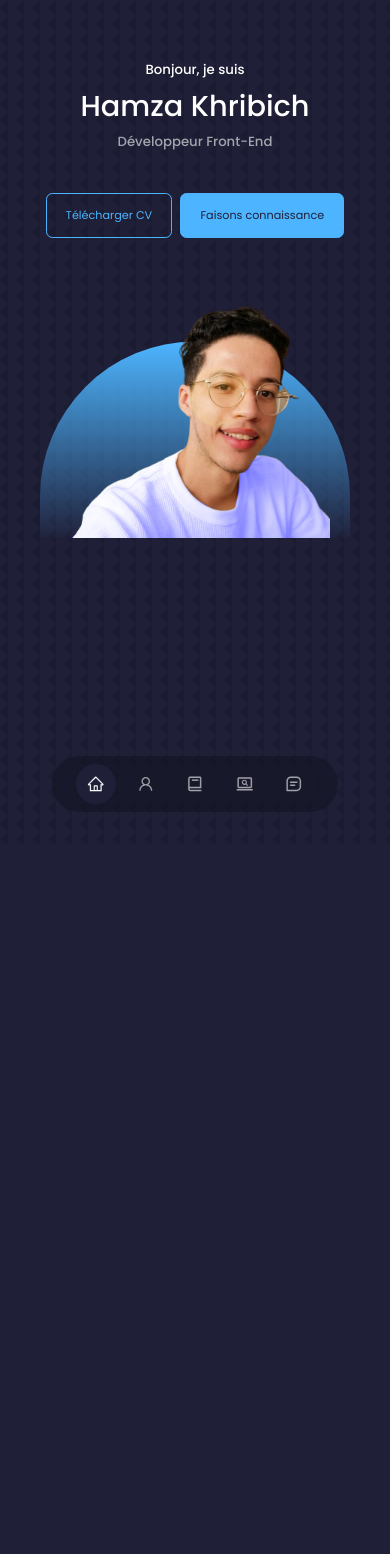
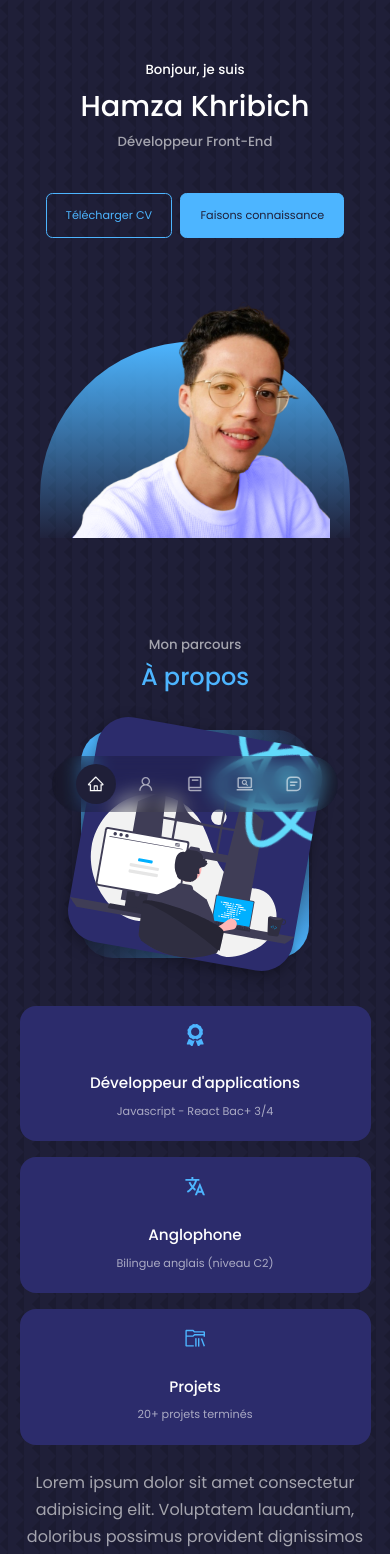
Before and after one commit to h-khribich/portfolio, a React (Create React App) app: page / in a window 390 px wide. Shown: the top 1554 px of the page. Before the commit the page ends 844 px from the top, so only its background shows below. Built offline with nearby package versions, Linux system fonts and the light colour scheme.

Commit message:
About section implemented

```diff
--- a/src/components/about/About.jsx
+++ b/src/components/about/About.jsx
@@ -1,9 +1,51 @@
 import React from 'react'
 import './about.css'
+import Illustration from '../../assets/about_me-illustration.svg'
+import ReactLogo from '../../assets/react-logo.svg'
+import { FaAward } from 'react-icons/fa'
+import { IoLanguageSharp } from 'react-icons/io5'
+import { VscFolderLibrary } from 'react-icons/vsc'
 
 const About = () => {
   return (
-    <section id='about'></section>
+    <section id='about'>
+      <h5>Mon parcours</h5>
+      <h2>À propos</h2>
+
+      <div className="container about__container">
+        <div className="about__illustration-container">
+          <div className="about__illustration">
+            <img src={ReactLogo} alt='' className='react-logo'/>
+            <img src={Illustration} alt='' />
+          </div>
+        </div>
+
+        <div className="about__content">
+          <div className="about__cards">
+            <article className='about__card'>
+              <FaAward className='about__icon' />
+              <h5>Développeur d'applications</h5>
+              <small>Javascript - React Bac+ 3/4</small>
+            </article>
+            <article className='about__card'>
+              <IoLanguageSharp className='about__icon' />
+              <h5>Anglophone</h5>
+              <small>Bilingue anglais (niveau C2)</small>
+            </article>
+            <article className='about__card'>
+              <VscFolderLibrary className='about__icon' />
+              <h5>Projets</h5>
+              <small>20+ projets terminés</small>
+            </article>
+          </div>
+
+          <p>Lorem ipsum dolor sit amet consectetur adipisicing elit. Voluptatem laudantium, doloribus possimus provident dignissimos eos quae enim natus cupiditate! Illo, quisquam. Molestias magnam vero tempora perspiciatis voluptates nemo, dolore quisquam?
+          </p>
+
+          <a href='#contact' className='btn btn-primary'>Prenez contact</a>
+        </div>
+      </div>
+    </section>
   )
 }
 
--- a/src/components/about/about.css
+++ b/src/components/about/about.css
@@ -0,0 +1,159 @@
+.about__container {
+  display: grid;
+  grid-template-columns: 35% 50%;
+  gap: 10%;
+}
+
+.about__illustration-container {
+  width: 100%;
+  aspect-ratio: 1/1;
+  border-radius: 2rem;
+  background: linear-gradient(45deg, transparent, var(--color-primary), transparent);
+  align-self: center;
+}
+
+.about__illustration {
+  position: relative;
+  height: 100%;
+  display: flex;
+  align-items: flex-end;
+  border-radius: 2rem;
+  overflow: hidden;
+  transform: rotate(10deg);
+  background: var(--color-bg-variant);
+  transition: var(--transition);
+  cursor: pointer;
+  box-shadow: rgba(0, 0, 0, 0.35) 0px 5px 15px;
+}
+
+.about__illustration:hover {
+  transform: rotate(0deg)
+}
+
+.react-logo {
+  position: absolute;
+  width: 65%;
+  top: -50px;
+  right: -40px;
+  -webkit-animation: rotate-center 45s linear infinite both;
+	animation: rotate-center 45s linear infinite both;
+}
+@-webkit-keyframes rotate-center {
+  0% {
+    -webkit-transform: rotate(0);
+            transform: rotate(0);
+  }
+  100% {
+    -webkit-transform: rotate(360deg);
+            transform: rotate(360deg);
+  }
+}
+@keyframes rotate-center {
+  0% {
+    -webkit-transform: rotate(0);
+            transform: rotate(0);
+  }
+  100% {
+    -webkit-transform: rotate(360deg);
+            transform: rotate(360deg);
+  }
+}
+
+.about__cards {
+  display: grid;
+  grid-template-columns: repeat(3, 1fr);
+  gap: 1.5rem;
+}
+
+.about__card {
+  min-width: 175px;
+  background: var(--color-bg-variant);
+  border: 2px solid transparent;
+  border-radius: 1rem;
+  padding: 2rem;
+  text-align: center;
+  transition: var(--transition);
+}
+
+.about__card:hover {
+  background: transparent;
+  border-color: var(--color-primary-variant);
+  cursor: default;
+}
+
+.about__icon {
+  color: var(--color-primary);
+  font-size: 1.4rem;
+  margin-bottom: 1rem;
+}
+
+.about__card h5 {
+  font-size: .95rem;
+}
+
+.about__card small {
+  font-size: .7rem;
+  color: var(--color-light);
+}
+
+.about__content p {
+  margin: 2rem 0 2.6rem;
+  color: var(--color-light);
+}
+
+/* ====== MEDIA QUERIES (MEDIUM DEVICES) ====== */
+@media screen and (max-width: 1125px) {
+  .about__container {
+    grid-template-columns: 1fr;
+    gap: 0;
+  }
+
+  .about__illustration-container {
+    width: 50%;
+    margin: 2rem auto 4rem;
+  }
+
+  .about__content p {
+    margin: 1rem 0 1.5rem;
+  }
+}
+
+/* ====== MEDIA QUERIES (SMALL DEVICES) ====== */
+@media screen and (max-width: 650px) {
+  .about__illustration-container {
+    width: 65%;
+    margin: 0 auto 3rem;
+  }
+
+  .about__card {
+    width: 50px;
+    min-height: 188px;
+    padding: 1rem;
+  }
+
+  .about__cards {
+    grid-template-columns: 1fr 1fr;
+    gap: 1rem;
+    place-items: center;
+  }
+
+  .about__content {
+    text-align: center;
+  }
+
+  .about__content p {
+    margin: 1.5rem 0;
+  }
+}
+
+/* ====== MEDIA QUERIES (XSMALL DEVICES) ====== */
+@media screen and (max-width: 400px) {
+  .about__cards {
+    grid-template-columns: 1fr;
+  }
+
+  .about__card {
+    width: 100%;
+    min-height: 50px;
+  }
+}
--- a/src/components/header/header.css
+++ b/src/components/header/header.css
@@ -29,7 +29,7 @@ header > a {
   align-items: center;
   gap: .8rem;
   position: fixed;
-  left: 5rem;
+  left: 1.8rem;
   bottom: 4rem;
 }
 
@@ -76,7 +76,7 @@ header > a {
   transition: 400ms ease;
   transform: rotate(90deg);
   bottom: 15rem;
-  right: -1rem;
+  right: -4rem;
 }
 
 .email:hover {
@@ -86,7 +86,7 @@ header > a {
 
 .scroll-down {
   bottom: 4rem;
-  right: 4.7rem;
+  right: 1.5rem;
 }
 
 /* ====== MEDIA QUERIES (MEDIUM DEVICES) ====== */
@@ -96,16 +96,19 @@ header > a {
   }
 }
 
+/* ====== MEDIA QUERIES (MEDIUM DEVICES) ====== */
+@media screen and (max-width: 930px) {
+  .header__socials,
+  .scroll-down,
+  .email {
+    display: none;
+  }
+}
+
 /* ====== MEDIA QUERIES (SMALL DEVICES) ====== */
 @media screen and (max-width: 650px) {
   header {
     padding-top: 4rem;
-  }
-
-  .header__socials,
-  .scroll-down,
-  .email {
-    display: none;
   }
 
   .profile {
--- a/src/index.css
+++ b/src/index.css
@@ -65,7 +65,7 @@ h1 {
 }
 
 section {
-  margin-top: 8rem;
+  margin-top: 6rem;
 }
 
 section > h2,
```
Also changed, not shown: src/assets/about_me-illustration.svg (added), src/assets/react-logo.svg (added).
